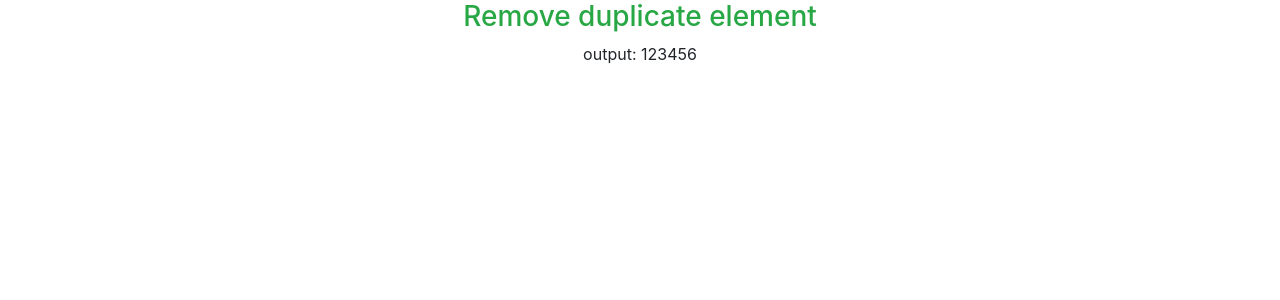
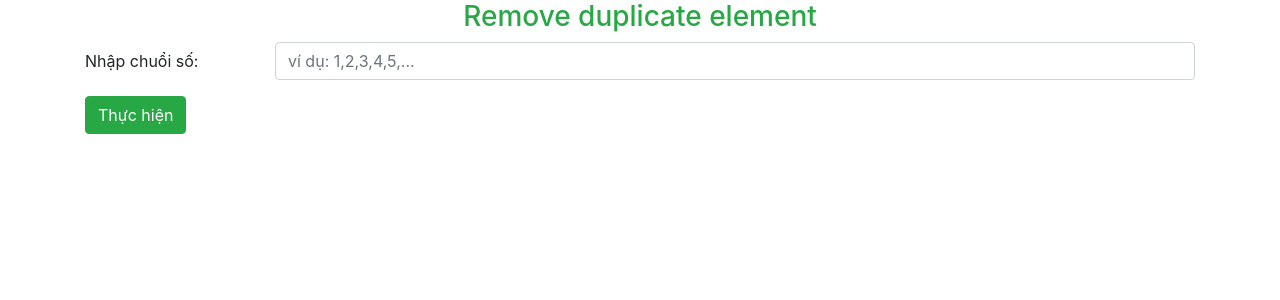
Before and after one commit to phamtung-23/Excercise_Trainning, a PHP site: page /ex5.php in a window 1280 px wide. Shown: the top 300 px of the page. Run offline with PHP 8.4, Linux system fonts and the light colour scheme; some libraries are stand-ins or nearby versions.

Commit message:
update ex5 input with form

```diff
--- a/exercise/ex4.php
+++ b/exercise/ex4.php
@@ -42,12 +42,6 @@
           if(isset($_POST["number"])){
             $string = ($_POST["number"]);
             $arr  = explode(';', $string);
-            // for ($i = 0; $i < $size; $i++) {
-            //     for ($j = 0; $j <= $i; $j++) {
-            //         echo "*";
-            //     }
-            //     echo "<br>";
-            // }
             convert($arr);
           }else{
             echo "Vui lòng không nhập số âm!";
--- a/exercise/ex5.php
+++ b/exercise/ex5.php
@@ -14,19 +14,47 @@
 <body>
   <div class="container">
     <h3 class="text-center text-success">Remove duplicate element</h3>
+  <!-- form nhận dữ liệu input -->
+    <form method="POST">
+      <div class="form-group row">
+        <label for="inputEmail3" class="col-sm-2 col-form-label">Nhập chuổi số:</label>
+        <div class="col-sm-10">
+          <input type="text" name="number" class="form-control" id="inputEmail3" placeholder="ví dụ: 1,2,3,4,5,...">
+        </div>
+      </div>
+      <div class="form-group row">
+        <div class="col-sm-10">
+          <button type="submot" class="btn btn-success">Thực hiện</button>
+        </div>
+      </div>
+    </form>
     <div class=" w-100 text-center ">
 
-
+<!-- handle chuỗi đầu vào -->
       <?php
-        function Remove( ...$array){
-          echo "output: ";
-          $array = array_unique($array);
-          sort($array);
-          foreach($array as $i){
-            echo $i;
+         if($_SERVER['REQUEST_METHOD'] == 'POST'){
+          if(isset($_POST["number"])){
+            $string = ($_POST["number"]);
+            // in input
+            echo "Input: ".$string."</br>";
+            $arr  = explode(',', $string);
+            // gọi hàm remove
+            Remove($arr);
+          }else{
+            echo "Vui lòng không nhập số âm!";
           }
         }
-        Remove(6,5,3,4,5,2,1,4);
+
+        function Remove($array){
+          echo "output: ";
+          // bỏ phần tử lặp lại
+          $array = array_unique($array);
+          // sắp xếp tăng dần
+          sort($array);
+          // nối các phần tử của mảng thành chuổi cách nhâu dấu phẩy;
+          echo implode(",", $array);
+        }
+
       ?>
     </div>
 
```
